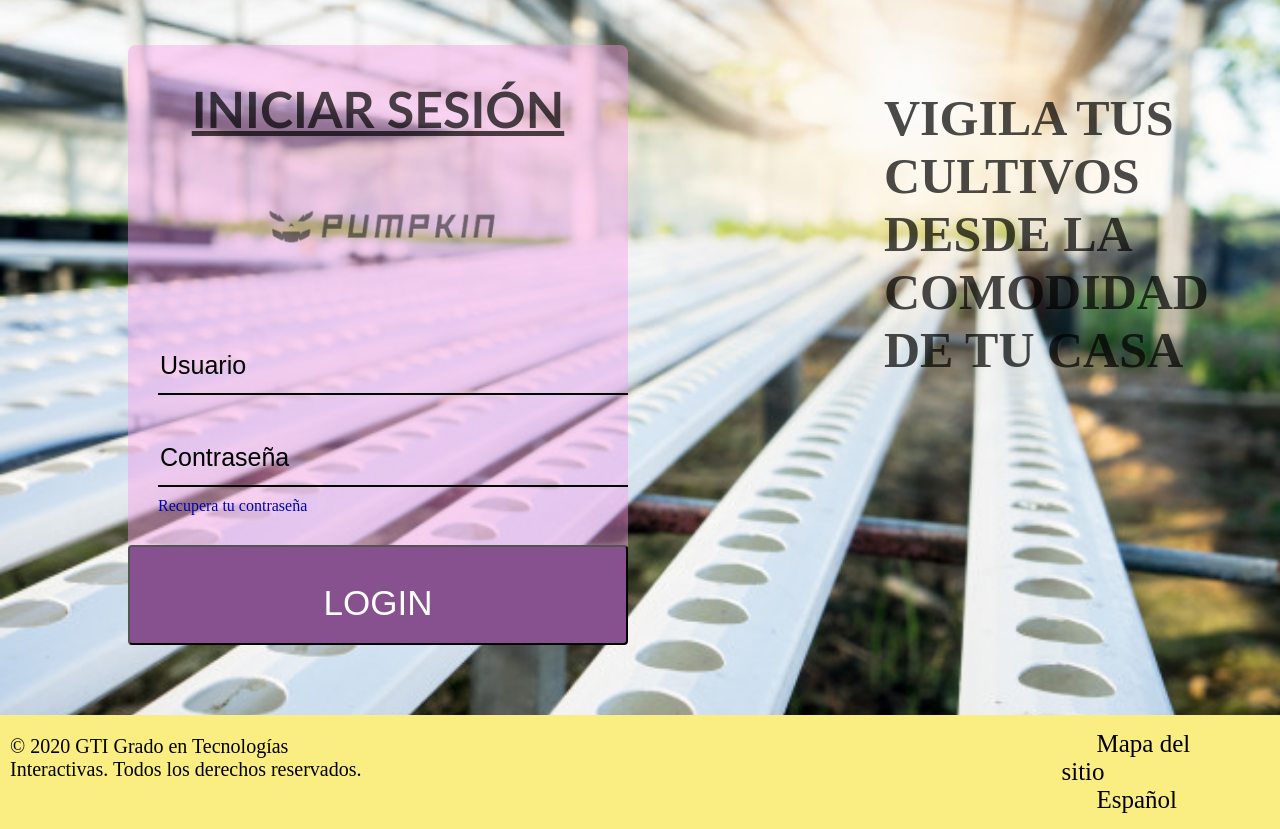
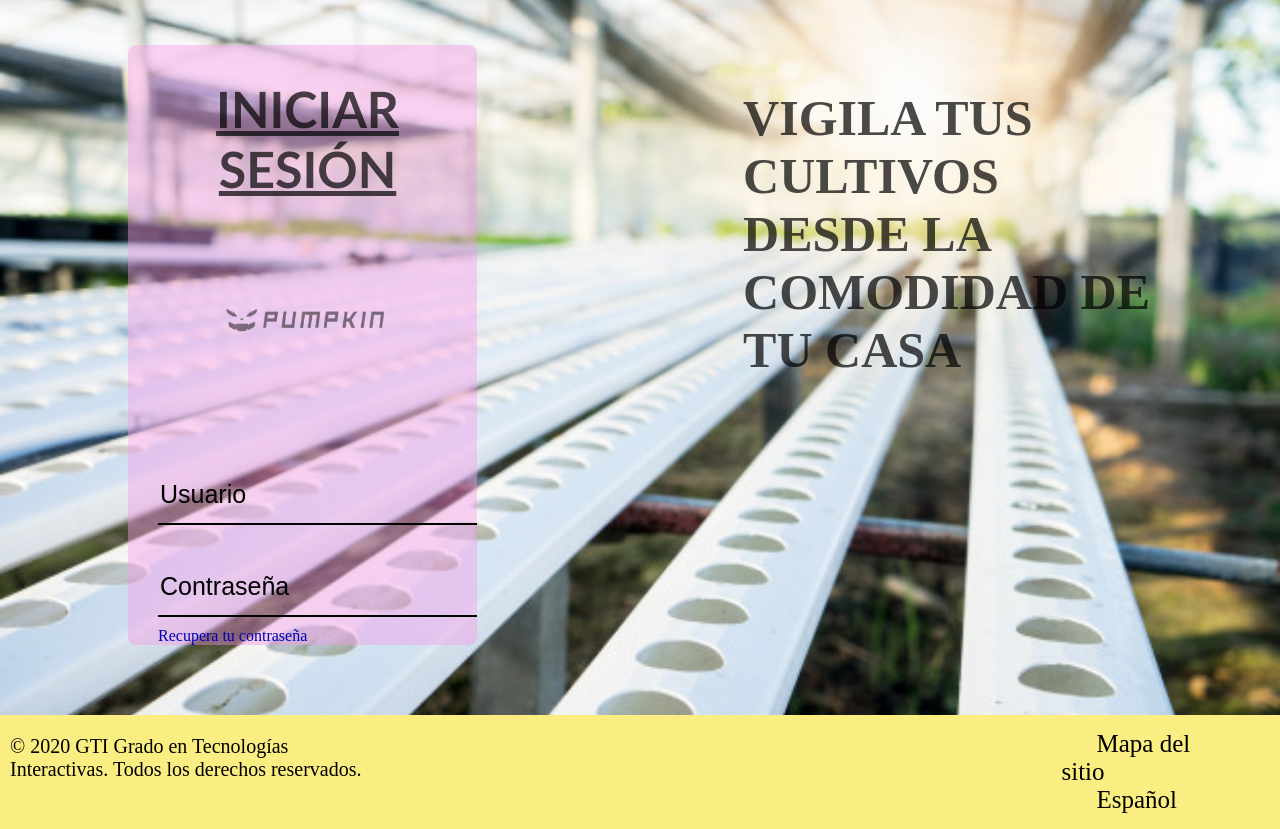
Before and after one commit to LorelayWilson/Pumpkin, a PHP site: page /app/login.html in a window 1280 px wide. Shown: the part 120-949 px from the top of the page. Run offline with PHP 8.4, Linux system fonts and the light colour scheme.

Commit message:
Auto stash before merge of "develop" and "origin/develop"

```diff
--- a/src/app/css/style-login.css
+++ b/src/app/css/style-login.css
@@ -285,6 +285,7 @@
     text-align: left;
     text-size-adjust: 100px;
     font-size: 50px;
+    margin-left: 10px;
 }
 /* ------------------------------------Aquí termina el texto------------------------------------------- */
 
--- a/src/app/login.html
+++ b/src/app/login.html
@@ -122,7 +122,7 @@
             function enviar(evento) {
                 evento.preventDefault();
 
-                fetch('api/v1.0/modelos/sesion', {
+                fetch('api/v1.0/sesion', {
                     method : 'post',
                     body : new FormData(document.getElementById('formKey'))
                 }).then(function (respuesta) {
@@ -137,9 +137,7 @@
 
         <a id="recuperar" href="#">Recupera tu contraseña</a>
 
-        <div id="centrarboton">
-            <button id="botonEscritorio" type="submit"> <p id="login">LOGIN</p></button>
-        </div>
+
     </div>
     <!-- Final formulario escritorio -->
 
```
